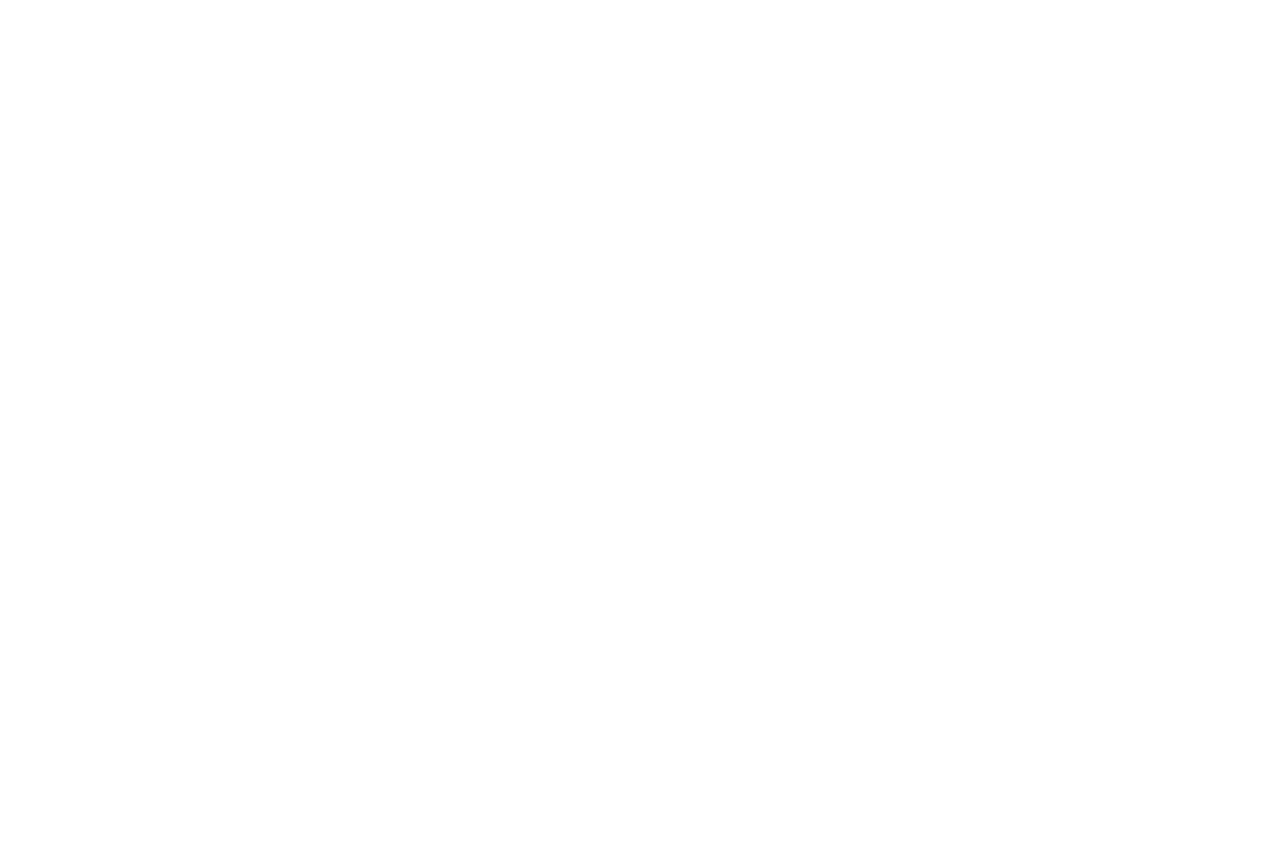
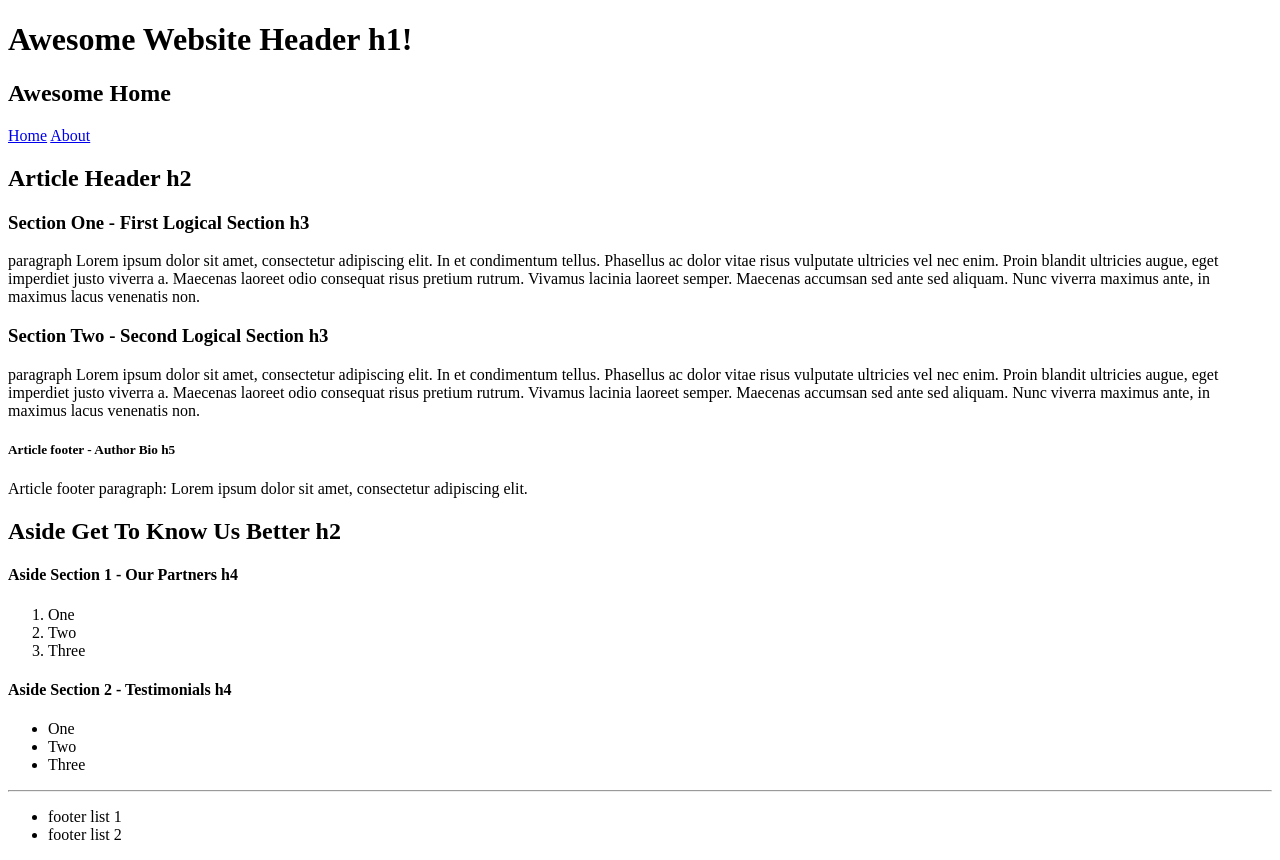
Before and after one commit to redcloud122/portfolio, a plain HTML site: page index.html in a window 1280 px wide. Before the commit the page ends 800 px from the top, so only its background shows below. Drawn offline with Linux system fonts and the light colour scheme.

Commit message:
Commit index.html

```diff
--- a/index.html
+++ b/index.html
@@ -5,6 +5,68 @@
     <title>Assignment</title>
   </head>
   <body>
+    <header>
+      <h1>Awesome Website Header h1!</h1>
+    </header>
 
+    <nav>
+      <header>
+        <h2>Awesome Home</h2>
+      </header>
+
+      <a href="#">Home</a>
+      <a href="about.html">About</a>
+    </nav>
+
+    <article>
+      <header>
+        <h2>Article Header h2</h2>
+      </header>
+
+      <section>
+        <h3>Section One - First Logical Section h3</h3>
+        <p>paragraph Lorem ipsum dolor sit amet, consectetur adipiscing elit. In et condimentum tellus. Phasellus ac dolor vitae risus vulputate ultricies vel nec enim. Proin blandit ultricies augue, eget imperdiet justo viverra a. Maecenas laoreet odio consequat risus pretium rutrum. Vivamus lacinia laoreet semper. Maecenas accumsan sed ante sed aliquam. Nunc viverra maximus ante, in maximus lacus venenatis non.</p>
+      </section>
+
+      <section>
+        <h3>Section Two - Second Logical Section h3</h3>
+        <p>paragraph Lorem ipsum dolor sit amet, consectetur adipiscing elit. In et condimentum tellus. Phasellus ac dolor vitae risus vulputate ultricies vel nec enim. Proin blandit ultricies augue, eget imperdiet justo viverra a. Maecenas laoreet odio consequat risus pretium rutrum. Vivamus lacinia laoreet semper. Maecenas accumsan sed ante sed aliquam. Nunc viverra maximus ante, in maximus lacus venenatis non.</p>
+      </section>
+
+      <footer>
+        <h5>Article footer - Author Bio h5</h5>
+        <p>Article footer paragraph:  Lorem ipsum dolor sit amet, consectetur adipiscing elit.</p>
+      </footer>
+    </article>
+
+    <aside>
+      <h2>Aside Get To Know Us Better h2</h2>
+
+      <section>
+        <h4>Aside Section 1 - Our Partners h4</h4>
+        <ol>
+          <li>One</li>
+          <li>Two</li>
+          <li>Three</li>
+        </ol>
+      </section>
+
+      <section>
+        <h4>Aside Section 2 - Testimonials h4</h4>
+        <ul>
+          <li>One</li>
+          <li>Two</li>
+          <li>Three</li>
+        </ul>
+      </section>
+    </aside>
+
+    <footer>
+      <hr />
+      <ul>
+        <li>footer list 1</li>
+        <li>footer list 2</li>
+      </ul>
+    </footer>
   </body>
 </html>
```
